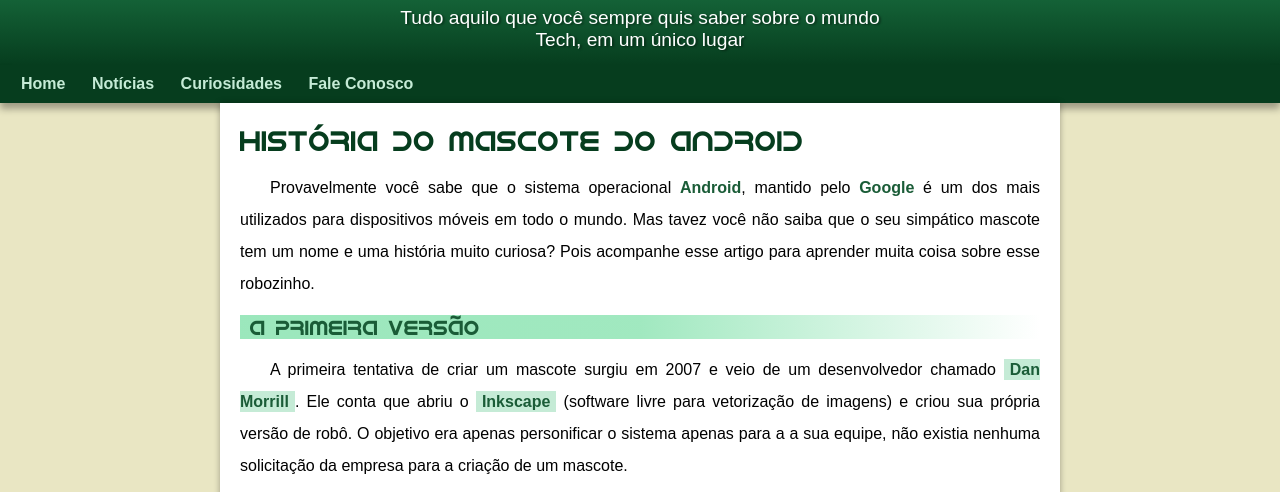
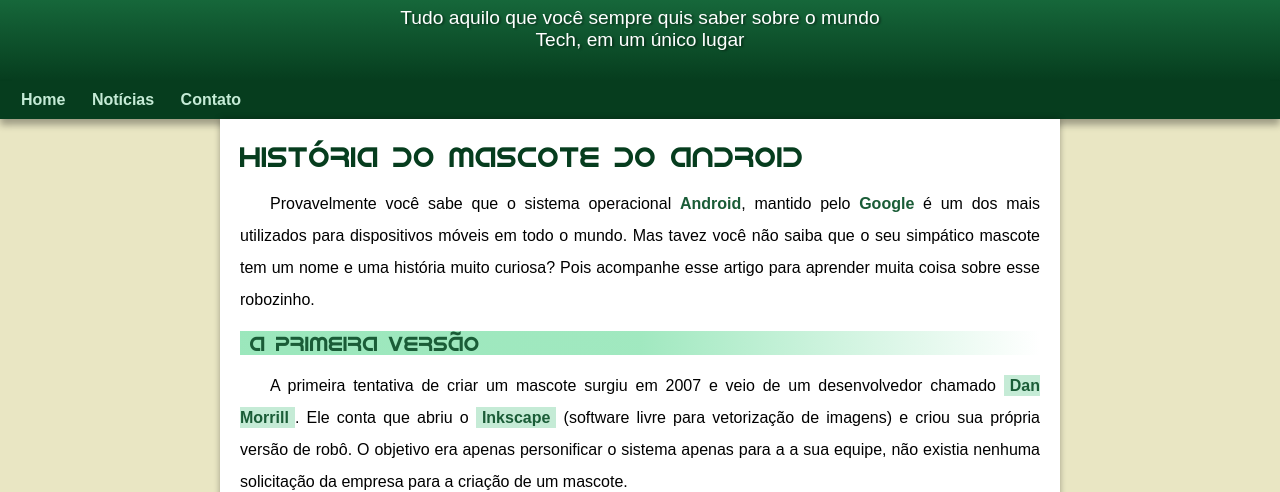
Before and after one commit to Nina-D-Menk/projeto-android, a plain HTML site: page index.html in a window 1280 px wide. Shown: the part 125-617 px from the top of the page. Drawn offline with Linux system fonts and the light colour scheme.

Commit message:
problema de padding resolvido

```diff
--- a/estilos/style.css
+++ b/estilos/style.css
@@ -64,7 +64,7 @@
     font-size: 1.2em;
     font-weight: lighter;
     max-width: 500px;
-    padding-bottom: 10px;
+    padding-bottom: 30px;
     margin: auto;
     margin-top: 10px;
     text-shadow: 2px 1px 2px rgba(0, 0, 0, 0.404);
--- a/index.html
+++ b/index.html
@@ -20,8 +20,7 @@
     <nav>
         <a href="a">Home</a>
         <a href="a">Notícias</a>
-        <a href="a">Curiosidades</a>
-        <a href="a">Fale Conosco</a>
+        <a href="a">Contato</a>
     </nav>
 
     <main>
```
